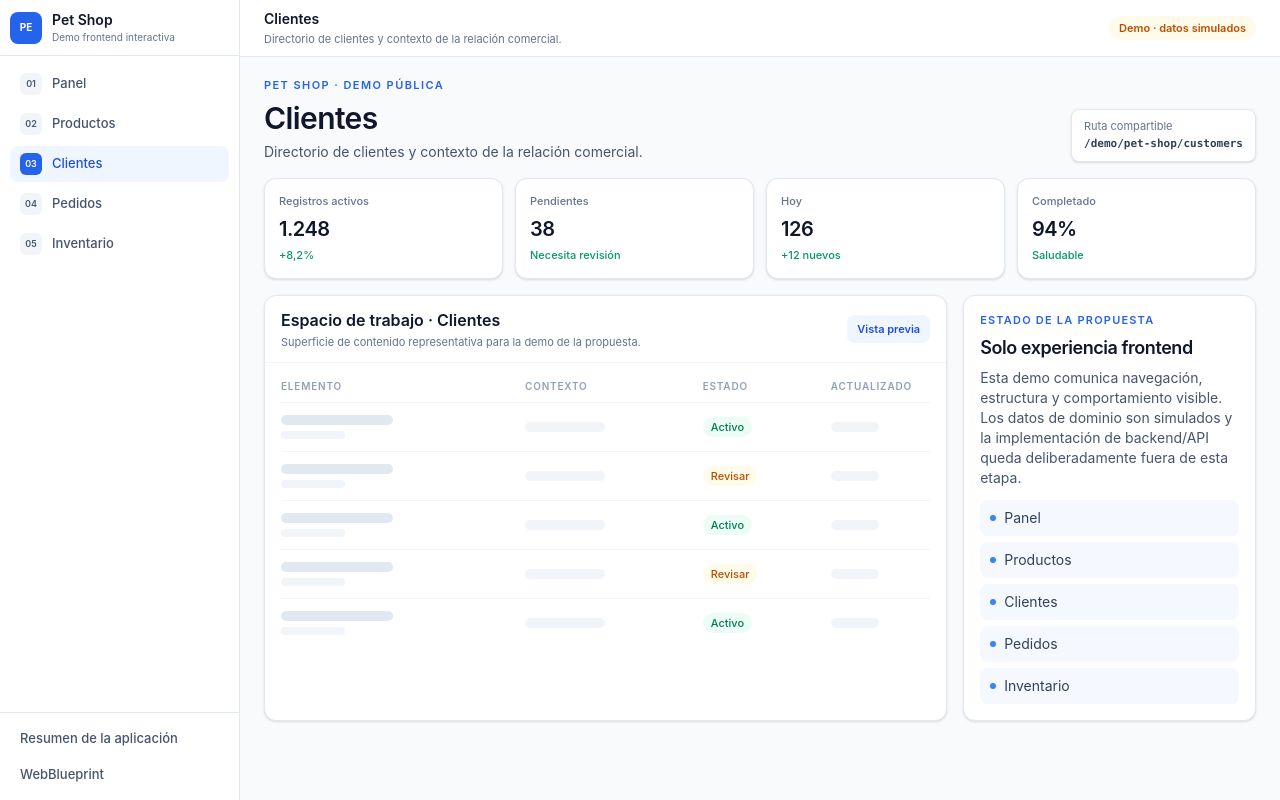
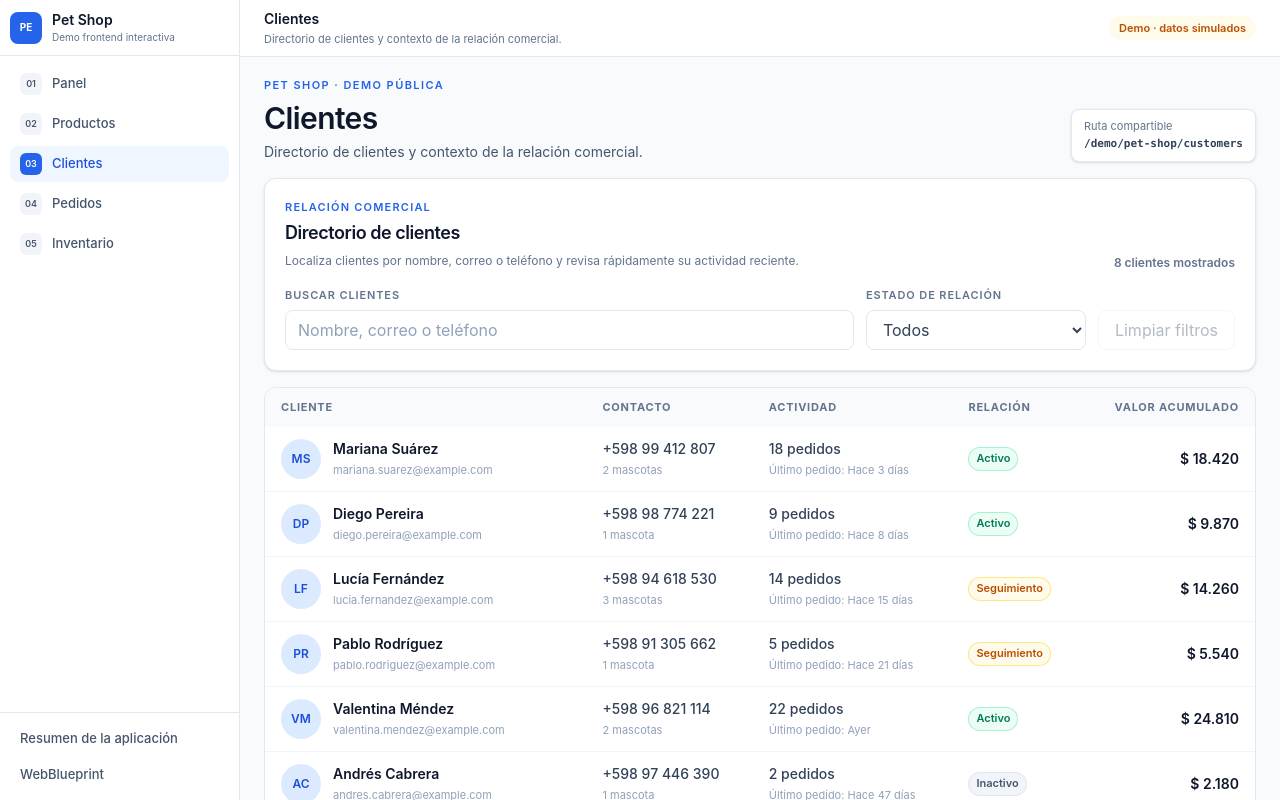
Before and after one commit to LuisHdezE/WebBlueprint, a React (Vite) app: page /demo/pet-shop/customers in a window 1280 px wide. Shown: the top 800 px of the page. Built offline with nearby package versions, Linux system fonts and the light colour scheme.

Commit message:
feat: connect customer directory demo

```diff
--- a/src/pages/ApplicationDemoPage.tsx
+++ b/src/pages/ApplicationDemoPage.tsx
@@ -1,6 +1,7 @@
 import { Link, Navigate, useParams } from 'react-router';
 import { getApplicationBySlug, getCapabilityLabel } from '@/applications/applicationRegistry';
 import type { ApplicationDefinition, DemoPageDefinition } from '@/applications/application.types';
+import { CustomerDirectoryView } from '@/customers/CustomerDirectoryView';
 import { DashboardView } from '@/dashboard/DashboardView';
 import { ProductCatalogView } from '@/products/ProductCatalogView';
 import { LeftAppShell } from '@/shell/LeftAppShell';
@@ -70,6 +71,8 @@ export function ApplicationDemoPage() {
             <DashboardView />
           ) : activePage.pageKey === 'product-catalog-admin' ? (
             <ProductCatalogView />
+          ) : activePage.pageKey === 'customers' ? (
+            <CustomerDirectoryView />
           ) : (
             <GenericDemoWorkspace application={application} activePage={activePage} />
           )}
```
